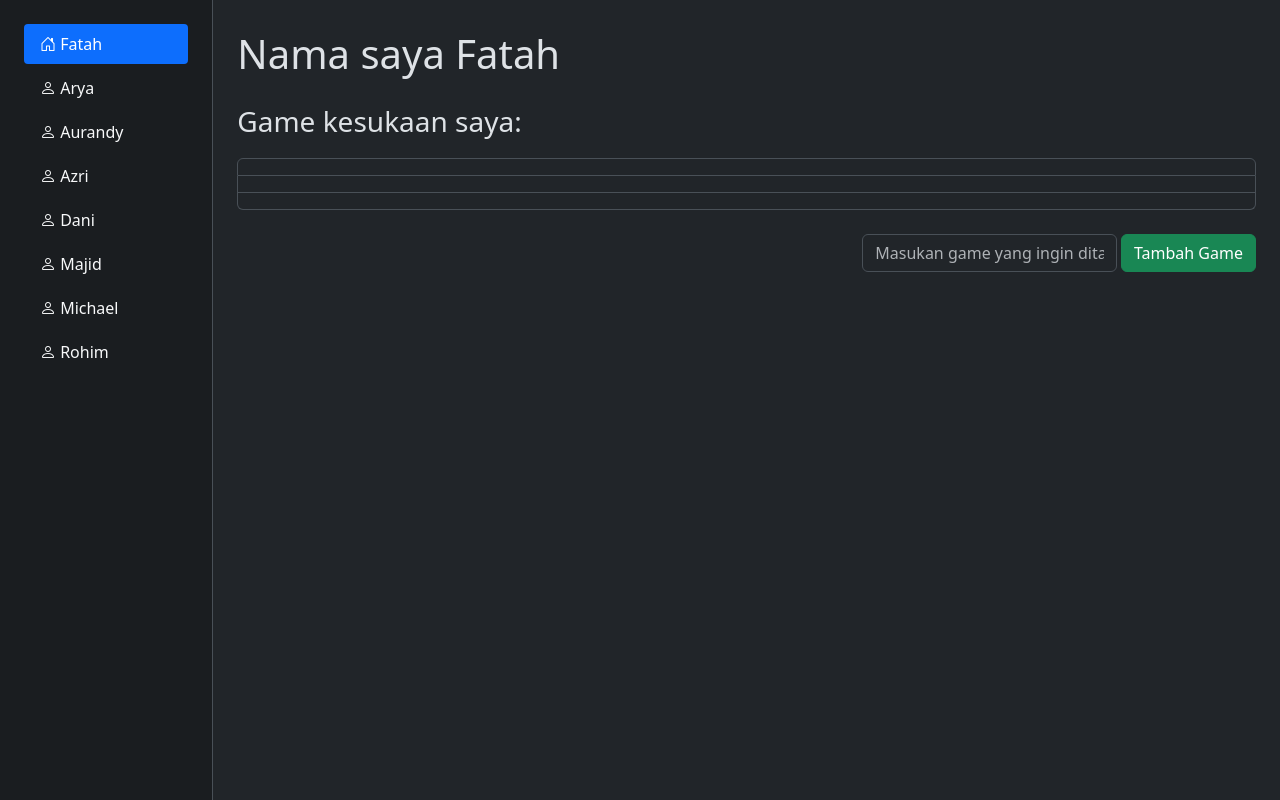
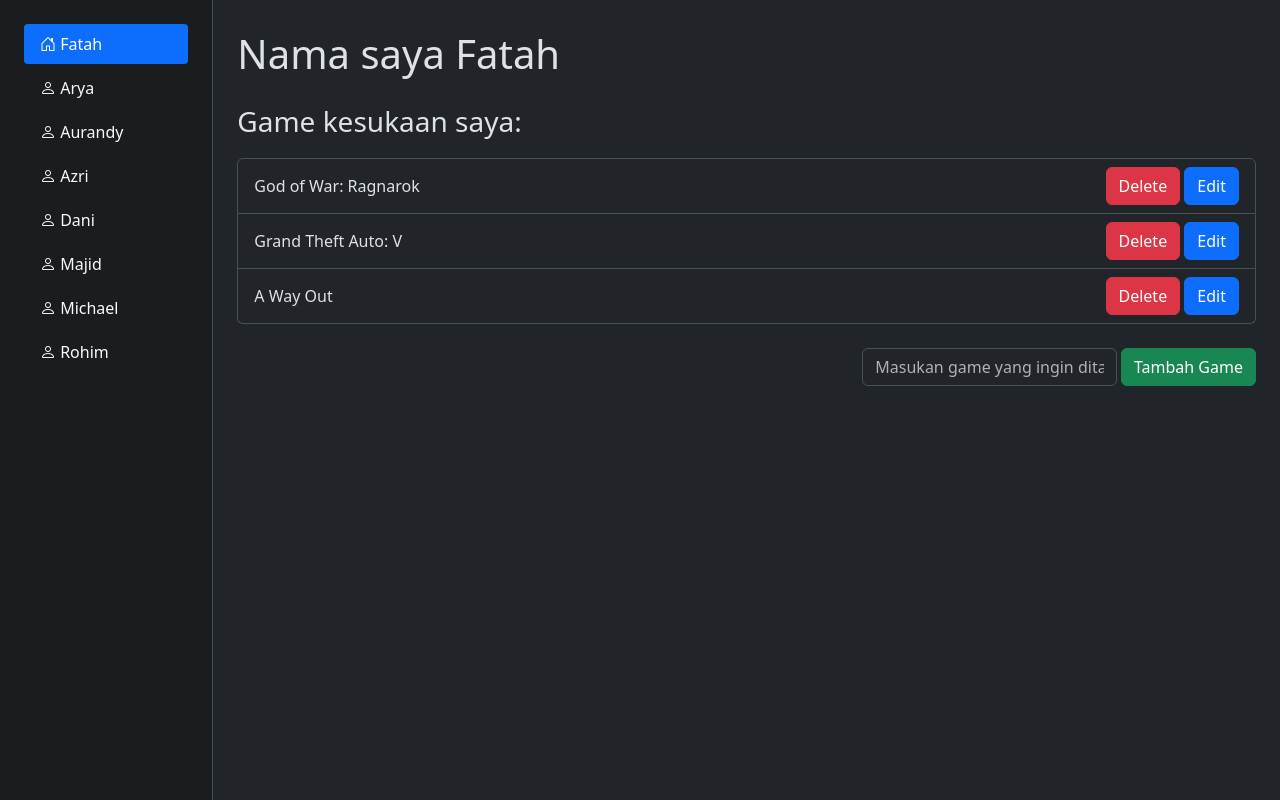
Before and after one commit to ngalong-ngoding/ngalong-gudang, a PHP site: page /fatah in a window 1280 px wide. Run offline with PHP 8.4, Linux system fonts and the light colour scheme; data that the repository does not hold is empty.

Commit message:
benerin views fatah yang error

```diff
--- a/views/fatah.php
+++ b/views/fatah.php
@@ -19,7 +19,17 @@
                     <!-- dibagian $games as $game ($games namanya harus sama kayak di controller tadi) kalau ($game nya ini bebas namanya apa aja) -->
                     <?php foreach ($fatah->getAllGames() as $game): ?>
                         <!-- trus liat dibagian echo $game["game" ("game" ini harus sama kayak di model tadi key nya)] -->
-                        <li class="list-group-item"><?php echo $gamess["game"] ?></li>
+                        <li class="list-group-item">
+                            <form method="POST" action=<?php echo "?route=fatah/edit&id=$game[id]" ?> class="d-flex justify-content-between align-items-center mb-0">
+                                <?php
+                                echo isset($_GET["edit"]) && $_GET["edit"] == $game["id"] ? "<input name='game' class='w-25 form-control' placeholder='Masukan game yang ingin ditambah' value='$game[game]' />" : $game["game"]
+                                ?>
+                                <div>
+                                    <?php echo "<a class='btn btn-danger' href='?route=fatah/delete&id=$game[id]'>Delete</a>" ?>
+                                    <?php echo isset($_GET["edit"]) && $_GET["edit"] == $game["id"] ? "<button class='btn btn-primary'>Save</button>" : "<a class='btn btn-primary' href='?edit=$game[id]'>Edit</a>" ?>
+                                </div>
+                            </form>
+                        </li>
                     <?php endforeach ?>
                     </ul>
                 </div>
```
